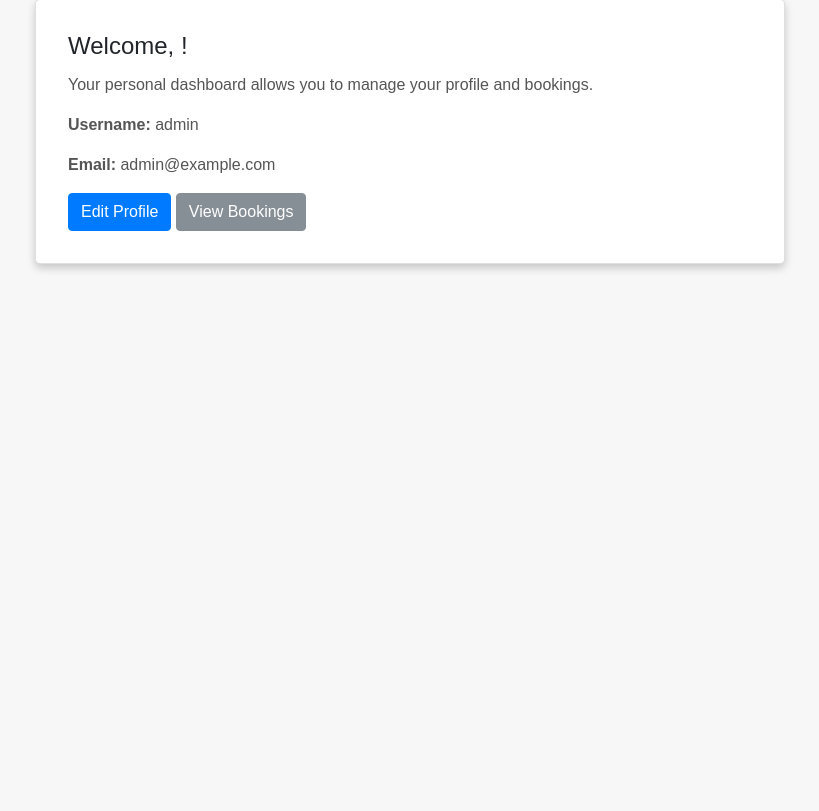
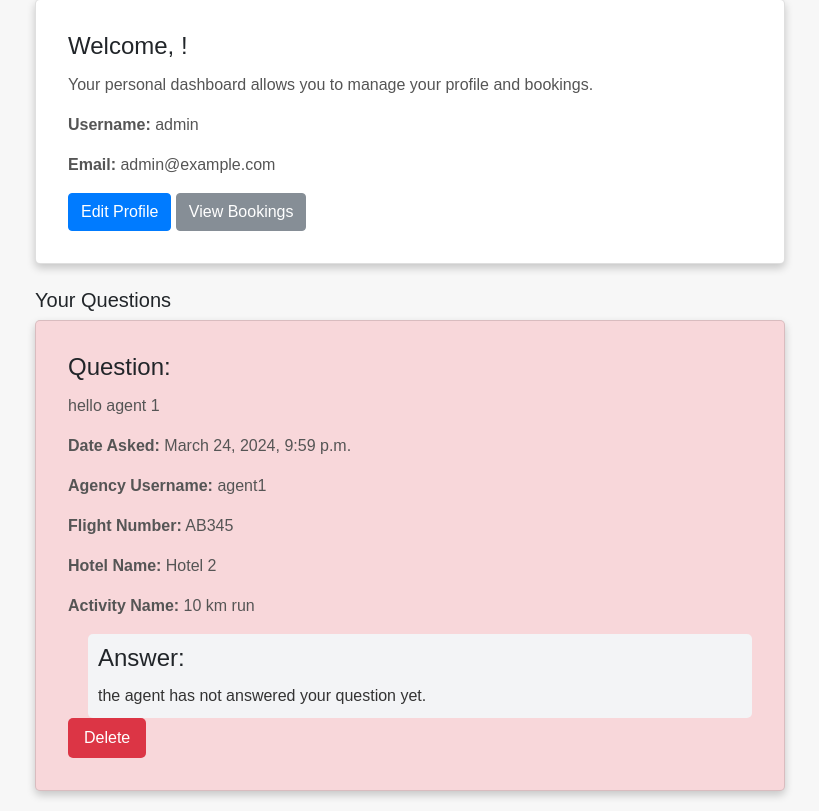
Before and after one commit to saeed-sr/COEN6311-Persia, a Django app: page /accounts/dashboard/ in a window 1280 px wide. Shown: the part 51-862 px from the top of the page, without its empty margins (230-1049 px from the left). Before the commit the page ends 322 px from the top, so only its background shows below. Run offline with Django 5.2, Linux system fonts and the light colour scheme; a user stored in the database is signed in; data comes from the database, SQL or seed files in the repository; both versions use the stored data as it was after the commit; some libraries are stand-ins or nearby versions.

Commit message:
user Q&A added to the dashboard

```diff
--- a/concordia_travel/accounts/templates/accounts/dashboard.html
+++ b/concordia_travel/accounts/templates/accounts/dashboard.html
@@ -6,7 +6,7 @@
     <meta charset="UTF-8">
     <meta name="viewport" content="width=device-width, initial-scale=1.0">
     <title>User Dashboard</title>
-    <link rel="stylesheet" href="{%static 'styles/bootstrap4/bootstrap.min.css' %}">
+    <link rel="stylesheet" href="{% static 'styles/bootstrap4/bootstrap.min.css' %}">
     <style>
         body {
             background: #f7f7f7;
@@ -19,6 +19,7 @@
             box-shadow: 0 4px 8px 0 rgba(0,0,0,0.2);
             transition: 0.3s;
             border-radius: 5px;
+            margin-bottom: 20px; /* Added margin for spacing between cards */
         }
         .card:hover {
             box-shadow: 0 8px 16px 0 rgba(0,0,0,0.2);
@@ -32,6 +33,38 @@
         .card-text {
             font-size: 1rem;
             color: #555;
+        }
+        /* Styling for answered questions */
+        .answered {
+            background-color: #d1e7dd; /* Pale green */
+        }
+        /* Styling for unanswered questions */
+        .unanswered {
+            background-color: #f8d7da; /* Pale red */
+        }
+        /* Indentation for the answer box */
+        .answer-box {
+            margin-left: 20px;
+            padding: 10px;
+            background-color: #f3f4f6;
+            border-radius: 5px;
+        }
+        /* Styling for the answer text */
+        .answer-text {
+            color: #333;
+        }
+        /* New style for delete button */
+        .delete-button {
+            background-color: #dc3545; /* Red background */
+            color: white;
+            border: none;
+            border-radius: 5px;
+            padding: 8px 16px;
+            cursor: pointer;
+            transition: background-color 0.3s;
+        }
+        .delete-button:hover {
+            background-color: #c82333; /* Darker red on hover */
         }
     </style>
 </head>
@@ -52,12 +85,61 @@
                     <a href="{% url 'view_bookings' %}" class="btn btn-secondary">View Bookings</a>
                 </div>
             </div>
+
+            <!-- Display user's questions -->
+            {% if user_questions %}
+                <h5 class="mt-4">Your Questions</h5>
+                {% for question in user_questions %}
+                    <div class="card {% if question.answered %}answered{% else %}unanswered{% endif %}">
+                        <div class="card-body">
+                            <h5 class="card-title">Question:</h5>
+                            <p class="card-text">{{ question.question_text }}</p>
+                            <!-- Displaying additional question details -->
+                            <p class="card-text"><strong>Date Asked:</strong> {{ question.created_at }}</p>
+                            <p class="card-text"><strong>Agency Username:</strong> {{ question.pre_made_package.agency.username }}</p>
+                            <!-- If flights, hotels, and activities are ManyToMany fields, you may need to loop through them -->
+                            <p class="card-text"><strong>Flight Number:</strong> {{ question.pre_made_package.flights.first.flight_number }}</p>
+                            <p class="card-text"><strong>Hotel Name:</strong> {{ question.pre_made_package.hotels.first.name }}</p>
+                            <p class="card-text"><strong>Activity Name:</strong> {{ question.pre_made_package.activities.first.name }}</p>
+                            <!-- Answer box -->
+                            {% if question.answered %}
+                                <div class="answer-box">
+                                    <h5 class="card-title">Answer:</h5>
+                                    <p class="card-text answer-text">{{ question.answer_text }}</p>
+                                </div>
+                            {% else %}
+                                <div class="answer-box">
+                                    <h5 class="card-title">Answer:</h5>
+                                    <p class="card-text answer-text">the agent has not answered your question yet.</p>
+                                </div>
+                            {% endif %}
+
+                            <!-- Delete button -->
+                            <form id="delete-form-{{ question.id }}" action="{% url 'delete_question' question.id %}" method="post">
+                                {% csrf_token %}
+                                <button type="button" class="delete-button" onclick="confirmDelete({{ question.id }})">Delete</button>
+                            </form>
+                        </div>
+                    </div>
+                {% endfor %}
+            {% else %}
+                <p class="mt-4">You haven't asked any questions yet.</p>
+            {% endif %}
+            <!-- End of user's questions section -->
         </div>
     </div>
 </div>
 
-<script src="{%static 'js/jquery-3.2.1.min.js' %}"></script>
-<script src="{%static 'styles/bootstrap4/popper.js' %}"></script>
-<script src="{%static 'styles/bootstrap4/bootstrap.min.js' %}"></script>
+<script src="{% static 'js/jquery-3.2.1.min.js' %}"></script>
+<script src="{% static 'styles/bootstrap4/popper.js' %}"></script>
+<script src="{% static 'styles/bootstrap4/bootstrap.min.js' %}"></script>
+<script>
+    function confirmDelete(questionId) {
+        var confirmation = confirm("Are you sure you want to delete this question?");
+        if (confirmation) {
+            document.getElementById("delete-form-" + questionId).submit();
+        }
+    }
+</script>
 </body>
 </html>
--- a/concordia_travel/accounts/urls.py
+++ b/concordia_travel/accounts/urls.py
@@ -7,5 +7,5 @@
     path("logout/", views.logout, name='logout'),
     path('dashboard/', views.user_dashboard, name='dashboard'),
     path('edit_profile/', views.edit_profile, name='edit_profile'),
-
+    path('delete_question/<int:question_id>/', views.delete_question, name='delete_question'),
     ]
--- a/concordia_travel/accounts/views.py
+++ b/concordia_travel/accounts/views.py
@@ -1,8 +1,10 @@
-from django.shortcuts import render , redirect
+from django.shortcuts import render , redirect, get_object_or_404
 from django.contrib.auth.models import User, auth, Group
 from django.contrib import messages
 from .forms import UserUpdateForm
 from django.contrib.auth.decorators import login_required, user_passes_test
+from packages.models import Question
+
 # from django.contrib.auth import update_password
 
 
@@ -69,12 +71,20 @@
     return redirect('/')
 
 
-def user_dashboard(request):
-    pass
+
 
 @login_required
 def user_dashboard(request):
-    return render(request, 'accounts/dashboard.html')
+    # Retrieve questions associated with the current user
+    user_questions = Question.objects.filter(user=request.user)
+    return render(request, 'accounts/dashboard.html', {'user_questions': user_questions})
+
+@login_required
+def delete_question(request, question_id):
+    question = get_object_or_404(Question, pk=question_id)
+    if request.method == 'POST':
+        question.delete()
+    return redirect('dashboard')
 
 @login_required
 def edit_profile(request):
--- a/concordia_travel/packages/models.py
+++ b/concordia_travel/packages/models.py
@@ -1,5 +1,6 @@
 from django.db import models
 from django.contrib.auth.models import User, Group
+from datetime import datetime
 
 class Flight(models.Model):
     flight_number = models.CharField(max_length=10)
@@ -143,6 +144,8 @@
     user = models.ForeignKey(User, on_delete=models.CASCADE, related_name='asked_questions')
     pre_made_package = models.ForeignKey(PreMadePackage, on_delete=models.CASCADE, related_name='questions')
     question_text = models.TextField()
+    created_at = models.DateTimeField(auto_now_add=True)
+    answer_text = models.TextField(default='Not answered yet')
     answered = models.BooleanField(default=False)
 
     def __str__(self):
```
Also changed, not shown: concordia_travel/db.sqlite3, concordia_travel/packages/migrations/0011_question_answer_text.py (added), concordia_travel/packages/migrations/0012_question_created_at_alter_question_answer_text.py (added).
